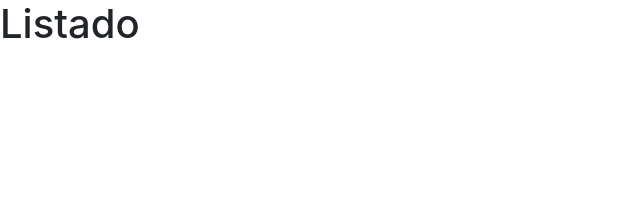
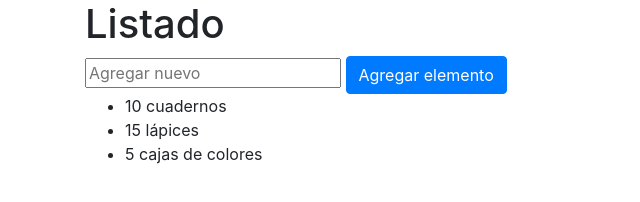
Before and after one commit to eehmull/Vue-Listado-de-Compras, a plain HTML site: page index.html in a window 1280 px wide. Shown: the whole page, without its empty margins (0-640 px from the left). Drawn offline with nearby package versions, Linux system fonts and the light colour scheme.

Commit message:
Guardar elemento

```diff
--- a/index.html
+++ b/index.html
@@ -15,8 +15,28 @@
     <title>Listado de Útiles</title>
   </head>
   <body>
-    <div id="lista_compras">
-      <h1>{{ header }}</h1>
+    <div class="container">
+      <div id="lista_compras">
+        <h1>{{ header }}</h1>
+
+        <div>
+          <input
+            type="text"
+            name=""
+            id=""
+            placeholder="Agregar nuevo"
+            v-model="newUtil"
+            @keyup.enter="guardarElemento"
+          />
+          <button class="btn btn-primary" @click="guardarElemento">
+            Agregar elemento
+          </button>
+        </div>
+
+        <ul>
+          <li v-for="item in utiles">{{ item }}</li>
+        </ul>
+      </div>
     </div>
 
     <script src="https://cdn.jsdelivr.net/npm/vue/dist/vue.js"></script>
@@ -26,6 +46,14 @@
         el: '#lista_compras',
         data: {
           header: 'Listado',
+          newUtil: '',
+          utiles: ['10 cuadernos', '15 lápices', '5 cajas de colores'],
+        },
+        methods: {
+          guardarElemento: function () {
+            this.utiles.push(this.newUtil)
+            this.newUtil = ''
+          },
         },
       })
     </script>
```
